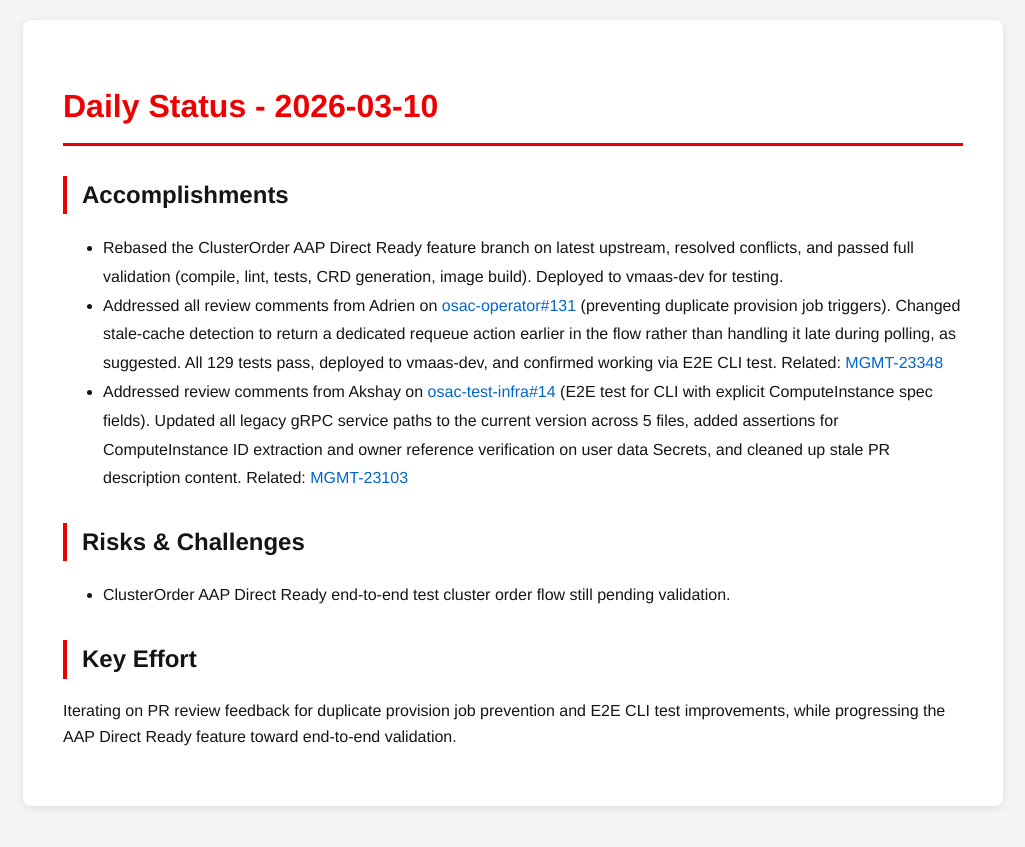
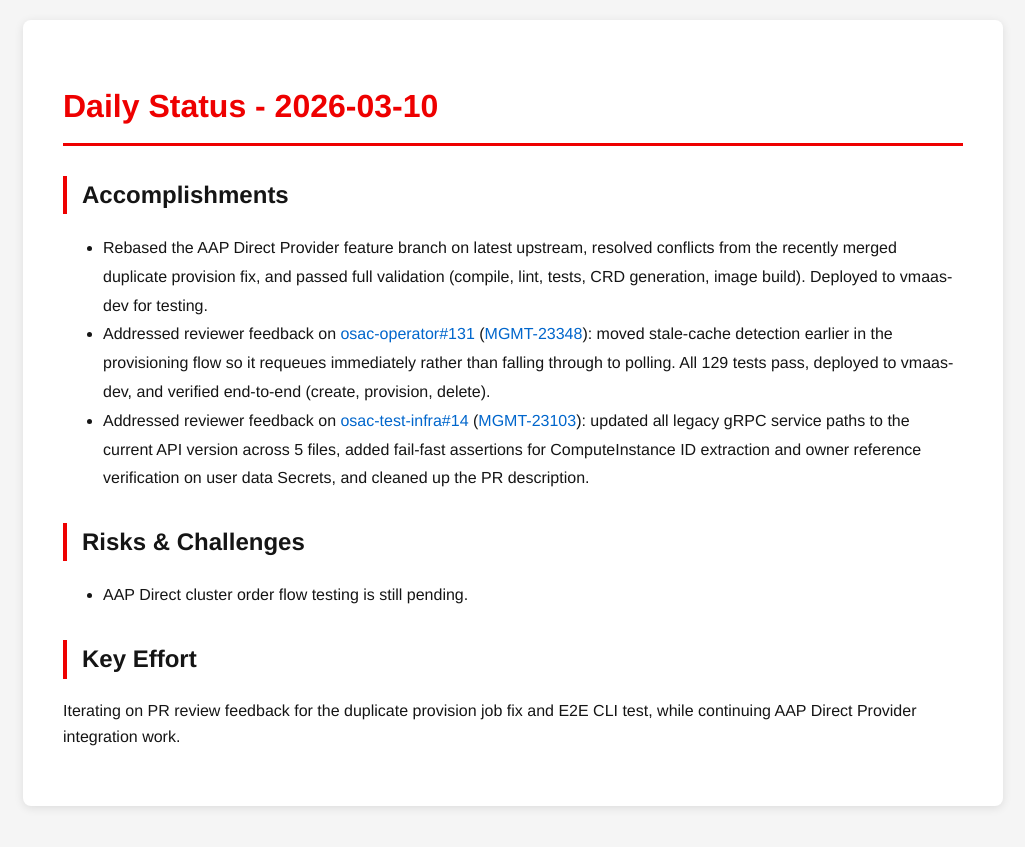
Before and after one commit to tzvatot/daily-status, a Jekyll site: the page built from 2026-03-10.md, in a window 1280 px wide. Shown: the top 847 px of the page, without its empty margins (127-1152 px from the left). Built offline with Jekyll 4.4.1, drawn with Linux system fonts in a browser that asks for light colours.

Commit message:
Daily status update - 2026-03-10

```diff
--- a/2026-03-10.md
+++ b/2026-03-10.md
@@ -7,12 +7,12 @@
 # Daily Status - 2026-03-10
 
 ## Accomplishments
-- Rebased the ClusterOrder AAP Direct Ready feature branch on latest upstream, resolved conflicts, and passed full validation (compile, lint, tests, CRD generation, image build). Deployed to vmaas-dev for testing.
-- Addressed all review comments from Adrien on [osac-operator#131](https://github.com/osac-project/osac-operator/pull/131) (preventing duplicate provision job triggers). Changed stale-cache detection to return a dedicated requeue action earlier in the flow rather than handling it late during polling, as suggested. All 129 tests pass, deployed to vmaas-dev, and confirmed working via E2E CLI test. Related: [MGMT-23348](https://issues.redhat.com/browse/MGMT-23348)
-- Addressed review comments from Akshay on [osac-test-infra#14](https://github.com/osac-project/osac-test-infra/pull/14) (E2E test for CLI with explicit ComputeInstance spec fields). Updated all legacy gRPC service paths to the current version across 5 files, added assertions for ComputeInstance ID extraction and owner reference verification on user data Secrets, and cleaned up stale PR description content. Related: [MGMT-23103](https://issues.redhat.com/browse/MGMT-23103)
+- Rebased the AAP Direct Provider feature branch on latest upstream, resolved conflicts from the recently merged duplicate provision fix, and passed full validation (compile, lint, tests, CRD generation, image build). Deployed to vmaas-dev for testing.
+- Addressed reviewer feedback on [osac-operator#131](https://github.com/osac-project/osac-operator/pull/131) ([MGMT-23348](https://issues.redhat.com/browse/MGMT-23348)): moved stale-cache detection earlier in the provisioning flow so it requeues immediately rather than falling through to polling. All 129 tests pass, deployed to vmaas-dev, and verified end-to-end (create, provision, delete).
+- Addressed reviewer feedback on [osac-test-infra#14](https://github.com/osac-project/osac-test-infra/pull/14) ([MGMT-23103](https://issues.redhat.com/browse/MGMT-23103)): updated all legacy gRPC service paths to the current API version across 5 files, added fail-fast assertions for ComputeInstance ID extraction and owner reference verification on user data Secrets, and cleaned up the PR description.
 
 ## Risks & Challenges
-- ClusterOrder AAP Direct Ready end-to-end test cluster order flow still pending validation.
+- AAP Direct cluster order flow testing is still pending.
 
 ## Key Effort
-Iterating on PR review feedback for duplicate provision job prevention and E2E CLI test improvements, while progressing the AAP Direct Ready feature toward end-to-end validation.
+Iterating on PR review feedback for the duplicate provision job fix and E2E CLI test, while continuing AAP Direct Provider integration work.
```
